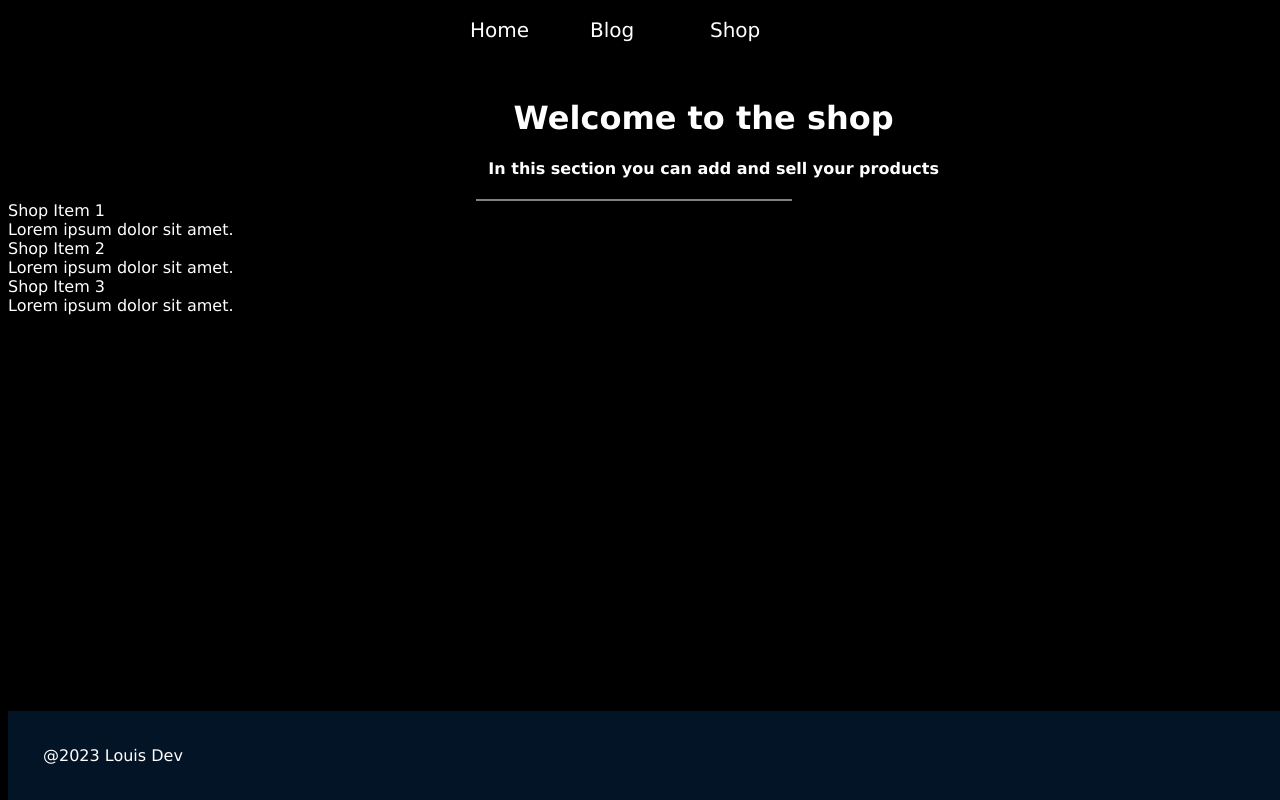
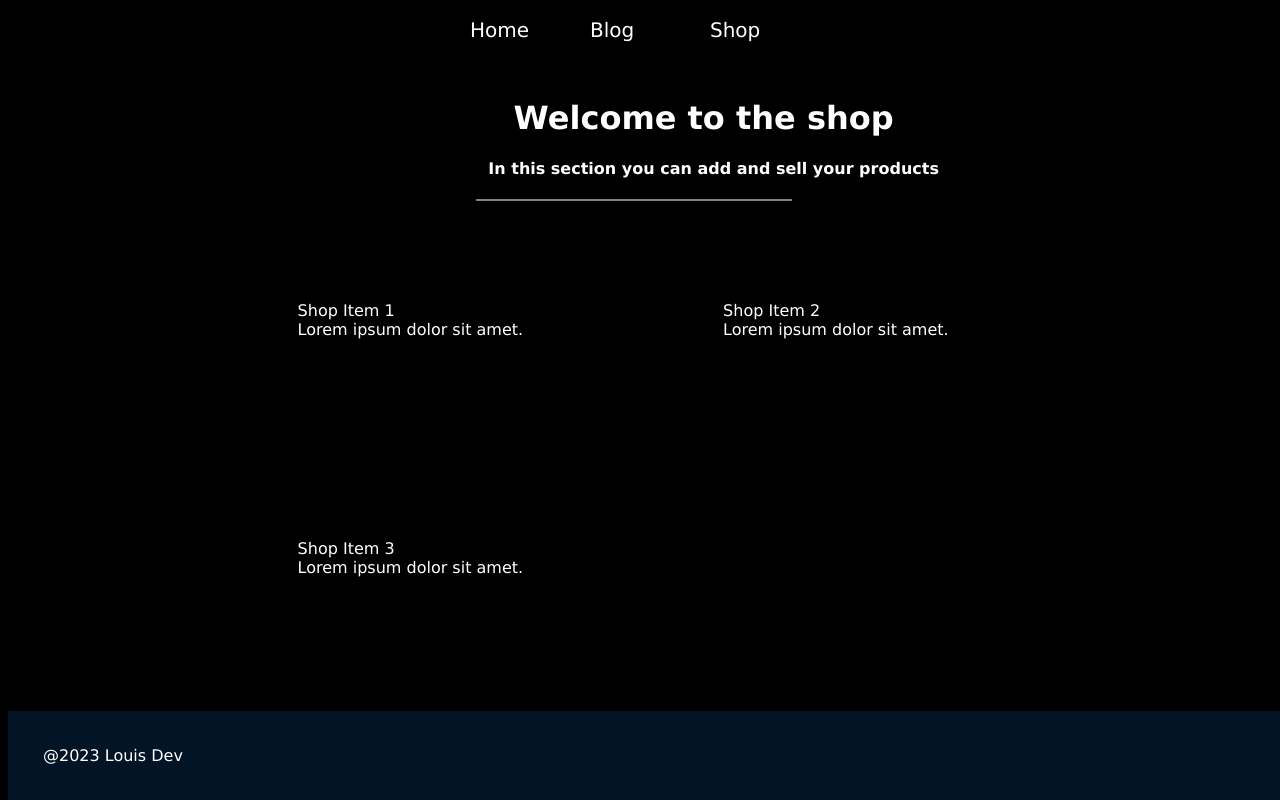
Before and after one commit to LouisWackenier/client-example, a React (Vite) app: page /Shop in a window 1280 px wide. Shown: the top 800 px of the page. Built offline with nearby package versions, Linux system fonts and the light colour scheme.

Commit message:
Added styling to the shop items

```diff
--- a/src/Pages/Shop.jsx
+++ b/src/Pages/Shop.jsx
@@ -20,11 +20,12 @@ const Breakline = styled.div`
 `;
 
 const ShopSection = styled.div`
-
+     margin-left: 15%;
 `;
 
 const Shopcontainer = styled.div`
-
+     display: inline-block;
+     padding: 100px;
 `;
 
 const ShopItemText = styled.div`
@@ -45,6 +46,9 @@ const Shop = () => {
                In this section you can add and sell your products
          </ContainerTitleSub>
          <Breakline />
+
+
+         {/* Shop Section */}
          <ShopSection>
             {/*Shop Item 1*/}
              <Shopcontainer>
@@ -56,7 +60,7 @@ const Shop = () => {
                  <ShopItemText>Shop Item 2</ShopItemText>
                  <ShopItemParagraph>Lorem ipsum dolor sit amet.</ShopItemParagraph>
              </Shopcontainer>
-            {/*Shop Item 2*/}
+            {/*Shop Item 3*/}
              <Shopcontainer>
                  <ShopItemText>Shop Item 3</ShopItemText>
                  <ShopItemParagraph>Lorem ipsum dolor sit amet.</ShopItemParagraph>
```
